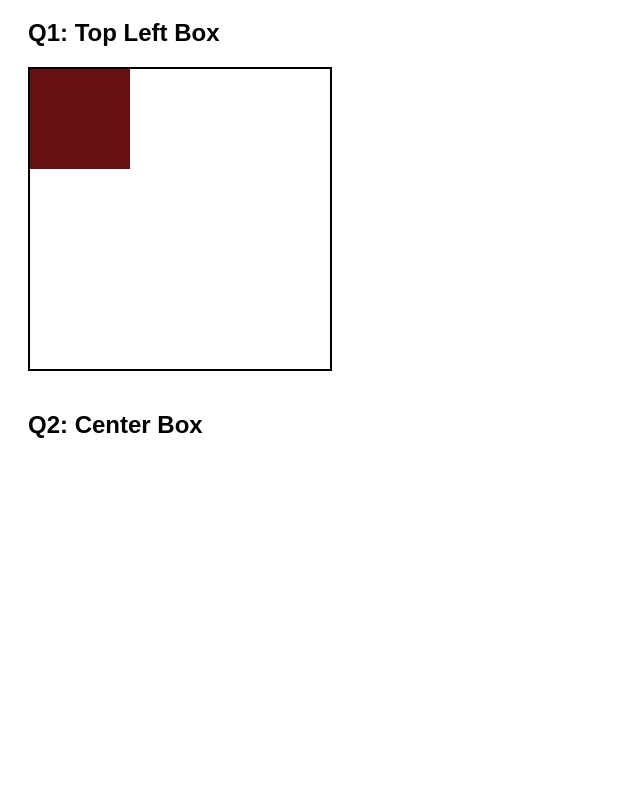
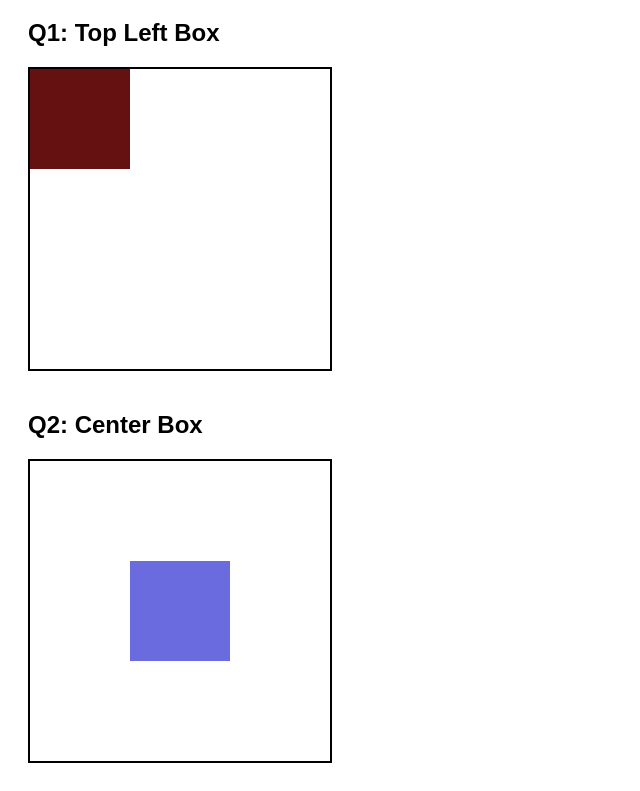
Before and after one commit to Sweetypatel13/Flexbox, a plain HTML site: page index.html in a window 1280 px wide. Shown: the part 107-898 px from the top of the page, without its empty margins (0-640 px from the left). Before the commit the page ends 800 px from the top, so only its background shows below. Drawn offline with Linux system fonts and the light colour scheme.

Commit message:
provided css for q2

```diff
--- a/index.html
+++ b/index.html
@@ -29,6 +29,22 @@
           height: 100px;
           background: rgb(102, 17, 17);
         }
+        /* Q2 */
+    .q2-container {
+      width: 300px;
+      height: 300px;
+      border: 2px solid black;
+      display: flex;
+      justify-content: center;
+      align-items: center;
+    }
+
+    .q2-box {
+      width: 100px;
+      height: 100px;
+      background: rgb(107, 107, 224);
+    }
+
     </style>
 </head>
 <body>
```
